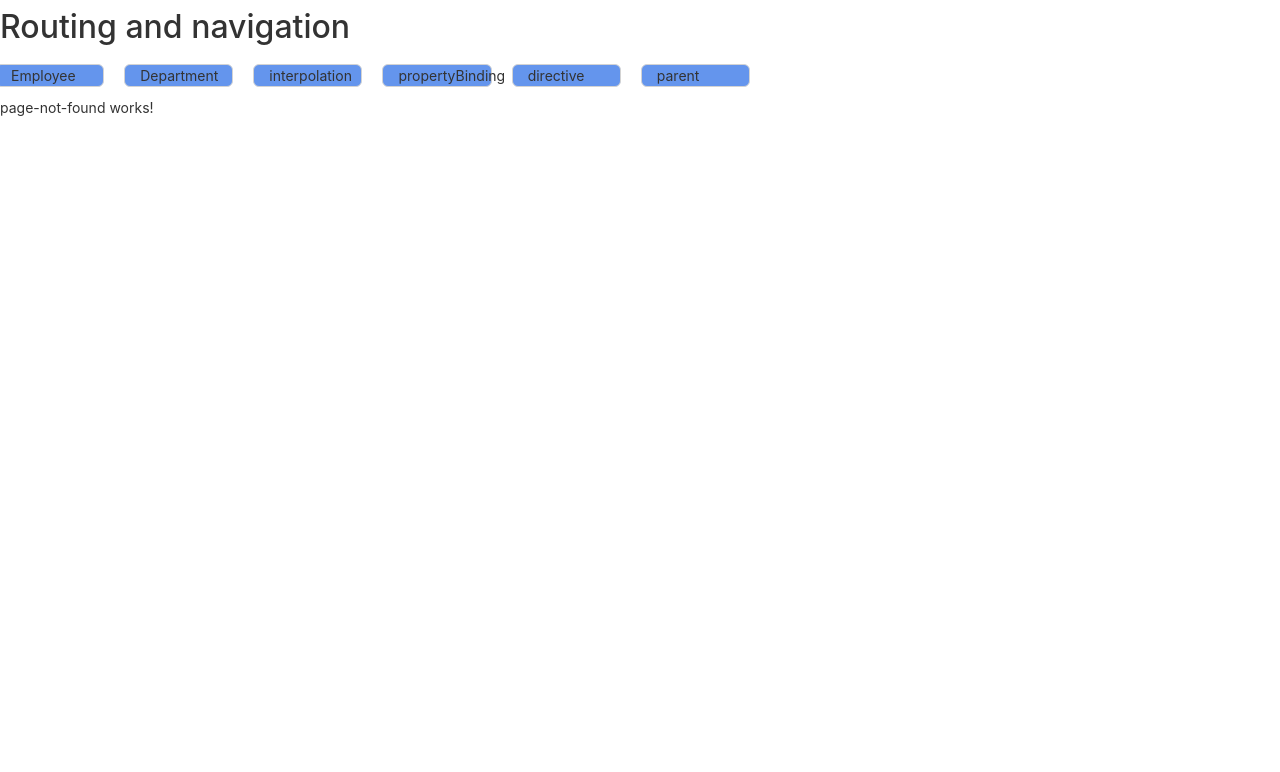
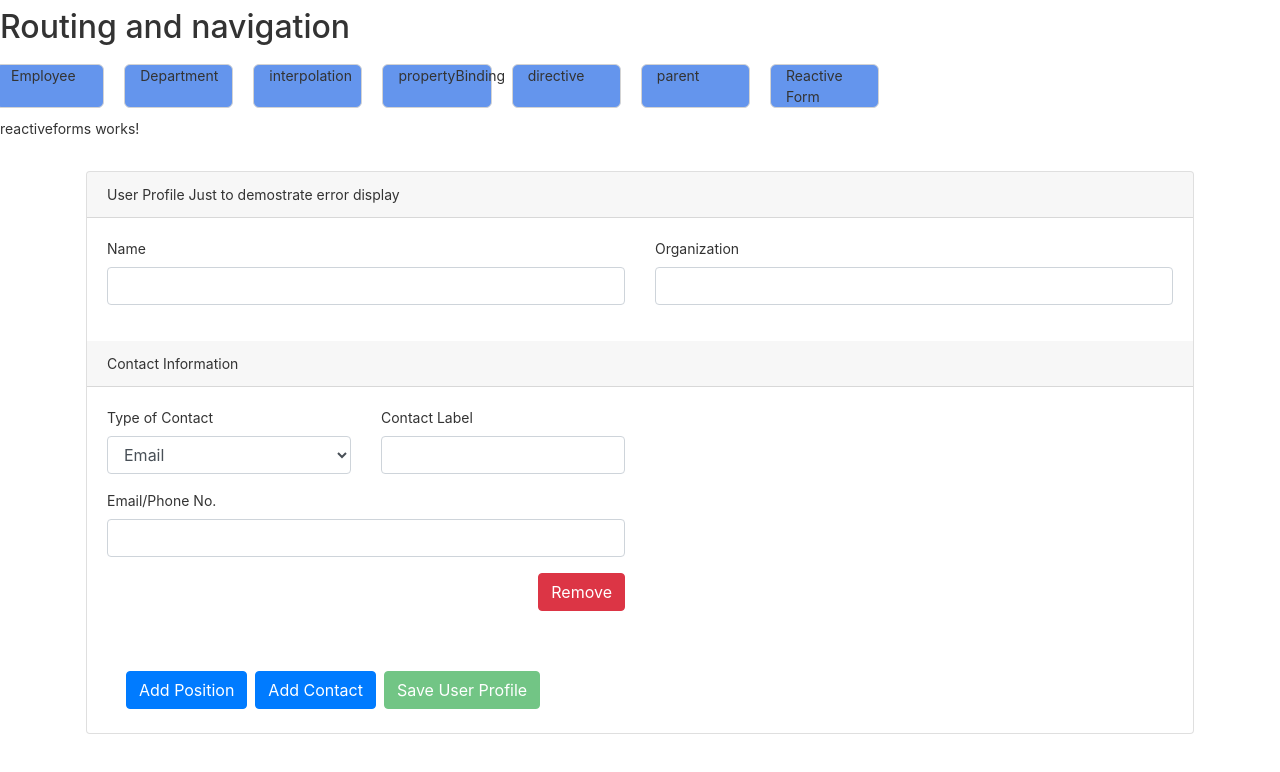
Before and after one commit to ArqamRafay/MasterTheBasic, an Angular app: page /reactiveForm in a window 1280 px wide. Shown: the top 772 px of the page. Built offline with nearby package versions, Linux system fonts and the light colour scheme.

Commit message:
add reactive form

```diff
--- a/src/app/app-routing.module.ts
+++ b/src/app/app-routing.module.ts
@@ -10,6 +10,7 @@ import { PageNotFoundComponent } from './page-not-found/page-not-found.component
 import { DepartmentListComponent } from './department-list/department-list.component';
 import { OverviewComponent } from './overview/overview.component';
 import { ContactComponent } from './contact/contact.component';
+import { ReactiveformsComponent } from './reactiveforms/reactiveforms.component';
 
 const routes: Routes = [
   { path: '', redirectTo: '/department', pathMatch: 'full' },
@@ -18,6 +19,8 @@ const routes: Routes = [
   { path: 'directive', component: DirectiveComponent },
   { path: 'parent', component: ParentComponent },
   { path: 'employeeList', component: EmployeeListComponent },
+  {path: 'reactiveForm', component: ReactiveformsComponent},
+
   { path: 'department', component: DepartmentComponent },
   {
     path: 'department/:id', component: DepartmentListComponent,
--- a/src/app/app.component.html
+++ b/src/app/app.component.html
@@ -609,6 +609,7 @@
     <div class="col-1 boxStyle" routerLink="/propertyBinding">propertyBinding</div>
     <div class="col-1 boxStyle" routerLink="/directive">directive</div>
     <div class="col-1 boxStyle" routerLink="/parent">parent</div>
+    <div class="col-1 boxStyle" routerLink="/reactiveForm">Reactive Form</div>
   </div>
 
 </nav>
--- /dev/null
+++ b/src/app/reactiveforms/reactiveforms.component.html
@@ -0,0 +1,79 @@
+<p>reactiveforms works!</p>
+<div class="container p-3">
+    <div class="row">
+        <div class="col-12">
+            <form [formGroup]="form" (submit)="submit()">
+                <div class="card">
+                    <div class="card-header">User Profile Just to demostrate error display</div>
+                    <div class="card-body">
+                        <div class="row">
+                            <div class="form-group col-6">
+                                <label>Name</label>
+                                <input class="form-control" formControlName="name" type="text">
+                                <span class="text-danger"
+                                    *ngIf="form.controls['name'].touched && form.controls['name'].hasError('required')">
+                                    Name is required! </span>
+                            </div>
+                            <div class="form-group col-6">
+                                <label>Organization</label>
+                                <input class="form-control" formControlName="organization" type="text">
+                            </div>
+                        </div>
+                    </div>
+                    <div class="card-header">Contact Information</div>
+                    <div class="card-body" formArrayName="contacts">
+                        <div class="row">
+                            <div class="col-6" *ngFor="let contact of contactFormGroup.controls; let i = index;">
+                                <div [formGroupName]="i" class="row">
+                                    <div class="form-group col-6">
+                                        <label>Type of Contact</label>
+                                        <select (change)="changedFieldType(i)" class="form-control"
+                                            formControlName="type" type="text">
+                                            <option value="email">Email</option>
+                                            <option value="phone">Phone</option>
+                                        </select>
+                                    </div>
+                                    <div class="form-group col-6">
+                                        <label>Contact Label</label>
+                                        <input class="form-control" formControlName="name" type="text">
+                                        <span class="text-danger"
+                                            *ngIf="getContactsFormGroup(i).controls['name'].touched && getContactsFormGroup(i).controls['name'].hasError('required')">
+                                            Label is required! </span>
+                                    </div>
+
+                                    <div class="form-group col-12">
+                                        <label>Email/Phone No.</label>
+                                        <input class="form-control" formControlName="value" type="text">
+                                        <span class="text-danger"
+                                            *ngIf="getContactsFormGroup(i).controls['value'].touched && getContactsFormGroup(i).controls['value'].hasError('required')">
+                                            Email/Phone no is required! </span>
+                                        <span class="text-danger"
+                                            *ngIf="getContactsFormGroup(i).controls['value'].touched && getContactsFormGroup(i).controls['value'].hasError('email')">
+                                            Email is not valid! </span>
+                                        <span class="text-danger"
+                                            *ngIf="getContactsFormGroup(i).controls['value'].touched && getContactsFormGroup(i).controls['value'].hasError('pattern')">
+                                            Phone no. is not valid! </span>
+                                    </div>
+                                    <div class="form-group col-12 text-right">
+                                        <button class="btn btn-danger" type="button" (click)="removeContact(i)"> Remove
+                                        </button>
+                                    </div>
+                                </div>
+                            </div>
+                        </div>
+                    </div>
+                    <div class="card-body">
+                        <div class="col-12">
+                            <button class="btn btn-primary m-1" type="button" (click)="addContact()"> Add Position
+                            </button>
+                            <button class="btn btn-primary m-1" type="button" (click)="addContact()"> Add Contact
+                            </button>
+                            <button class="btn btn-success m-1" [disabled]="!form.valid" type="submit"> Save User
+                                Profile </button>
+                        </div>
+                    </div>
+                </div>
+            </form>
+        </div>
+    </div>
+</div>
--- /dev/null
+++ b/src/app/reactiveforms/reactiveforms.component.ts
@@ -0,0 +1,79 @@
+import { Component, OnInit } from '@angular/core';
+import { FormGroup, FormBuilder, FormArray, Validators, FormControl } from '@angular/forms'
+
+@Component({
+  selector: 'app-reactiveforms',
+  templateUrl: './reactiveforms.component.html',
+  styleUrls: ['./reactiveforms.component.scss']
+})
+export class ReactiveformsComponent implements OnInit {
+  public form: FormGroup;
+  public contactList: FormArray;
+
+  // returns all form groups under contacts
+  get contactFormGroup() {
+    return this.form.get('contacts') as FormArray;
+  }
+  constructor(private fb: FormBuilder) { }
+
+  ngOnInit() {
+    this.form = this.fb.group({
+      name: [null, Validators.compose([Validators.required])],
+      organization: [null],
+      contacts: this.fb.array([this.createContact()])
+    });
+    // set contactlist to the form control containing contacts
+    this.contactList = this.form.get('contacts') as FormArray;
+  }
+
+  // contact formgroup
+  createContact(): FormGroup {
+    return this.fb.group({
+      type: ['email', Validators.compose([Validators.required])],
+      name: [null, Validators.compose([Validators.required])],
+      value: [null, Validators.compose([Validators.required, Validators.email])]
+    });
+  }
+
+  // add a contact form group
+  addContact() {
+    this.contactList.push(this.createContact());
+  }
+
+  // remove contact from group
+  removeContact(index) {
+    this.contactList.removeAt(index);
+  }
+
+  getContactsFormGroup(index): FormGroup {
+    this.contactList = this.form.get('contacts') as FormArray;
+    const formGroup = this.contactList.controls[index] as FormGroup;
+    return formGroup;
+  }
+
+  changedContactType(index) {
+    let validators = null;
+
+    if (this.getContactsFormGroup(index).controls['type'].value === 'email') {
+      validators = Validators.compose([Validators.required, Validators.email]);
+    } else {
+      validators = Validators.compose([
+        Validators.required,
+        Validators.pattern(new RegExp('^\\\+[0-9]?()[0-9](\d[0-9]{9})\$')) // pattern for validating international phone number
+      ]);
+    }
+
+    this.getContactsFormGroup(index).controls['value'].setValidators(validators);
+
+    // re-validate the inputs of the form control based on new validation
+    this.getContactsFormGroup(index).controls['value'].updateValueAndValidity();
+  }
+
+
+  submit() {
+    debugger;
+    console.log(this.form.value);
+  }
+
+
+}
```
Also changed, not shown: src/app/app.module.ts (+6 -1 lines), src/app/reactiveforms/reactiveforms.component.scss (added), 2 other files (tests, documents, lock files or other folders).
